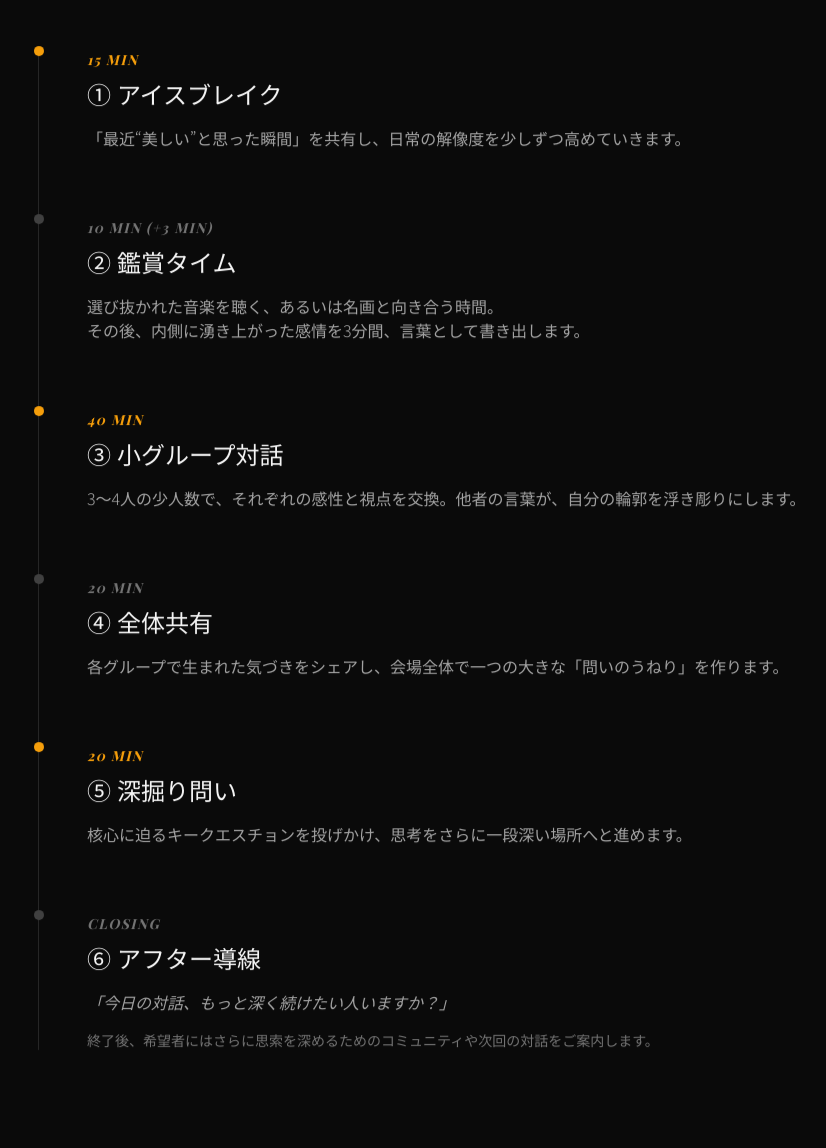
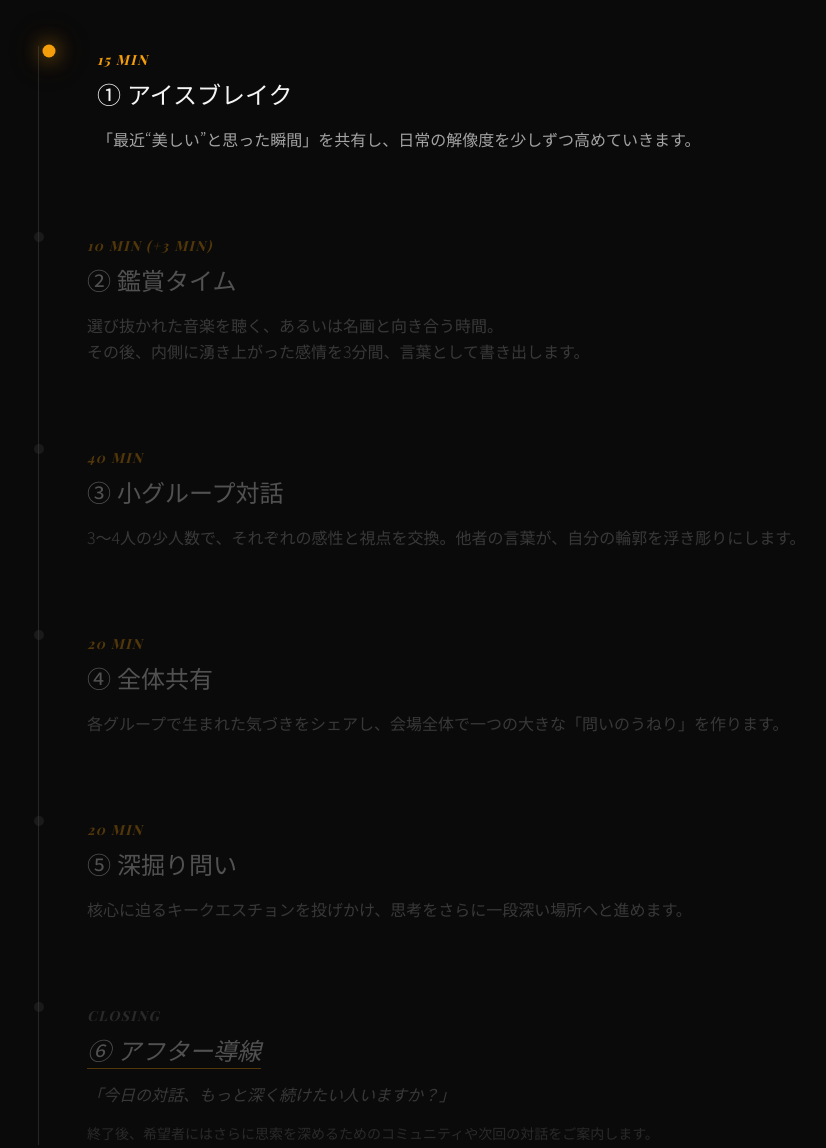
Before and after one commit to koimakita/art_event, a plain HTML site: page index.html in a window 1280 px wide. Shown: the part 3440-4588 px from the top of the page, without its empty margins (154-980 px from the left). Drawn offline with nearby package versions, Linux system fonts and the light colour scheme; a web font is replaced by a local one.

Commit message:
Enhance timeline step effects and structure

```diff
--- a/index.html
+++ b/index.html
@@ -37,6 +37,26 @@
             backdrop-filter: blur(8px);
             padding-top: 1rem;
             padding-bottom: 1rem;
+        }
+
+        /* Timeline Focus Effects */
+        .timeline-step {
+            transition: all 0.6s ease;
+            opacity: 0.3;
+        }
+        .timeline-step.active {
+            opacity: 1;
+            transform: translateX(10px);
+        }
+        .timeline-dot {
+            transition: all 0.6s ease;
+            background-color: #404040; /* neutral-700 */
+            box-shadow: 0 0 0px rgba(245, 158, 11, 0);
+        }
+        .timeline-step.active .timeline-dot {
+            background-color: #f59e0b; /* amber-500 */
+            box-shadow: 0 0 15px rgba(245, 158, 11, 0.8), 0 0 30px rgba(245, 158, 11, 0.4);
+            transform: scale(1.3);
         }
     </style>
 </head>
@@ -188,55 +208,55 @@
 
                 <div class="space-y-0 border-l border-neutral-800 ml-4 md:ml-0">
                     <!-- Step 1 -->
-                    <div class="relative pl-12 pb-16">
-                        <div class="absolute left-[-5px] top-0 w-[10px] h-[10px] bg-amber-500 rounded-full"></div>
+                    <div class="timeline-step relative pl-12 pb-20">
+                        <div class="timeline-dot absolute left-[-5px] top-0 w-[10px] h-[10px] rounded-full"></div>
                         <span class="text-amber-500 text-sm font-bold tracking-widest serif italic uppercase">15 min</span>
                         <h4 class="text-2xl font-light mt-2 mb-4 serif">① アイスブレイク</h4>
-                        <p class="text-neutral-400 font-light">「最近“美しい”と思った瞬間」を共有し、日常の解像度を少しずつ高めていきます。</p>
+                        <p class="text-neutral-400 font-light leading-relaxed">「最近“美しい”と思った瞬間」を共有し、日常の解像度を少しずつ高めていきます。</p>
                     </div>
 
                     <!-- Step 2 -->
-                    <div class="relative pl-12 pb-16">
-                        <div class="absolute left-[-5px] top-0 w-[10px] h-[10px] bg-neutral-700 rounded-full"></div>
-                        <span class="text-neutral-500 text-sm font-bold tracking-widest serif italic uppercase">10 min (+3 min)</span>
+                    <div class="timeline-step relative pl-12 pb-20">
+                        <div class="timeline-dot absolute left-[-5px] top-0 w-[10px] h-[10px] rounded-full"></div>
+                        <span class="text-amber-500 text-sm font-bold tracking-widest serif italic uppercase">10 min (+3 min)</span>
                         <h4 class="text-2xl font-light mt-2 mb-4 serif">② 鑑賞タイム</h4>
-                        <p class="text-neutral-400 font-light">
+                        <p class="text-neutral-400 font-light leading-relaxed">
                             選び抜かれた音楽を聴く、あるいは名画と向き合う時間。<br>
                             その後、内側に湧き上がった感情を3分間、言葉として書き出します。
                         </p>
                     </div>
 
                     <!-- Step 3 -->
-                    <div class="relative pl-12 pb-16">
-                        <div class="absolute left-[-5px] top-0 w-[10px] h-[10px] bg-amber-500 rounded-full"></div>
+                    <div class="timeline-step relative pl-12 pb-20">
+                        <div class="timeline-dot absolute left-[-5px] top-0 w-[10px] h-[10px] rounded-full"></div>
                         <span class="text-amber-500 text-sm font-bold tracking-widest serif italic uppercase">40 min</span>
                         <h4 class="text-2xl font-light mt-2 mb-4 serif">③ 小グループ対話</h4>
-                        <p class="text-neutral-400 font-light">3〜4人の少人数で、それぞれの感性と視点を交換。他者の言葉が、自分の輪郭を浮き彫りにします。</p>
+                        <p class="text-neutral-400 font-light leading-relaxed">3〜4人の少人数で、それぞれの感性と視点を交換。他者の言葉が、自分の輪郭を浮き彫りにします。</p>
                     </div>
 
                     <!-- Step 4 -->
-                    <div class="relative pl-12 pb-16">
-                        <div class="absolute left-[-5px] top-0 w-[10px] h-[10px] bg-neutral-700 rounded-full"></div>
-                        <span class="text-neutral-500 text-sm font-bold tracking-widest serif italic uppercase">20 min</span>
+                    <div class="timeline-step relative pl-12 pb-20">
+                        <div class="timeline-dot absolute left-[-5px] top-0 w-[10px] h-[10px] rounded-full"></div>
+                        <span class="text-amber-500 text-sm font-bold tracking-widest serif italic uppercase">20 min</span>
                         <h4 class="text-2xl font-light mt-2 mb-4 serif">④ 全体共有</h4>
-                        <p class="text-neutral-400 font-light">各グループで生まれた気づきをシェアし、会場全体で一つの大きな「問いのうねり」を作ります。</p>
+                        <p class="text-neutral-400 font-light leading-relaxed">各グループで生まれた気づきをシェアし、会場全体で一つの大きな「問いのうねり」を作ります。</p>
                     </div>
 
                     <!-- Step 5 -->
-                    <div class="relative pl-12 pb-16">
-                        <div class="absolute left-[-5px] top-0 w-[10px] h-[10px] bg-amber-500 rounded-full"></div>
+                    <div class="timeline-step relative pl-12 pb-20">
+                        <div class="timeline-dot absolute left-[-5px] top-0 w-[10px] h-[10px] rounded-full"></div>
                         <span class="text-amber-500 text-sm font-bold tracking-widest serif italic uppercase">20 min</span>
                         <h4 class="text-2xl font-light mt-2 mb-4 serif">⑤ 深掘り問い</h4>
-                        <p class="text-neutral-400 font-light">核心に迫るキークエスチョンを投げかけ、思考をさらに一段深い場所へと進めます。</p>
+                        <p class="text-neutral-400 font-light leading-relaxed">核心に迫るキークエスチョンを投げかけ、思考をさらに一段深い場所へと進めます。</p>
                     </div>
 
                     <!-- Step 6 -->
-                    <div class="relative pl-12">
-                        <div class="absolute left-[-5px] top-0 w-[10px] h-[10px] bg-neutral-700 rounded-full"></div>
+                    <div class="timeline-step relative pl-12">
+                        <div class="timeline-dot absolute left-[-5px] top-0 w-[10px] h-[10px] rounded-full"></div>
                         <span class="text-neutral-500 text-sm font-bold tracking-widest serif italic uppercase">Closing</span>
-                        <h4 class="text-2xl font-light mt-2 mb-4 serif">⑥ アフター導線</h4>
+                        <h4 class="text-2xl font-light mt-2 mb-4 serif italic underline decoration-amber-500 decoration-1 underline-offset-8">⑥ アフター導線</h4>
                         <p class="text-neutral-400 font-light italic">「今日の対話、もっと深く続けたい人いますか？」</p>
-                        <p class="text-neutral-500 text-sm mt-4 font-light">終了後、希望者にはさらに思索を深めるためのコミュニティや次回の対話をご案内します。</p>
+                        <p class="text-neutral-500 text-sm mt-4 font-light leading-relaxed">終了後、希望者にはさらに思索を深めるためのコミュニティや次回の対話をご案内します。</p>
                     </div>
                 </div>
             </div>
@@ -356,6 +376,7 @@
                 menuLinks.forEach(link => link.addEventListener('click', toggleMenu));
             }
 
+            // General Fade-in Animation
             const sections = document.querySelectorAll('.fade-in-section');
             if ('IntersectionObserver' in window) {
                 const observerOptions = {
@@ -381,6 +402,30 @@
                 });
             }
 
+            // --- Timeline Focus Logic ---
+            const timelineSteps = document.querySelectorAll('.timeline-step');
+            if ('IntersectionObserver' in window) {
+                const timelineOptions = {
+                    // 画面の中央付近（40%〜60%）にあるものを検知
+                    rootMargin: '-40% 0% -40% 0%',
+                    threshold: 0
+                };
+
+                const timelineObserver = new IntersectionObserver((entries) => {
+                    entries.forEach(entry => {
+                        if (entry.isIntersecting) {
+                            // 他のステップから active を除去して現在のものに付与
+                            timelineSteps.forEach(s => s.classList.remove('active'));
+                            entry.target.classList.add('active');
+                        }
+                    });
+                }, timelineOptions);
+
+                timelineSteps.forEach(step => {
+                    timelineObserver.observe(step);
+                });
+            }
+
             setTimeout(() => {
                 sections.forEach(section => {
                     if (!section.classList.contains('visible')) {
```
